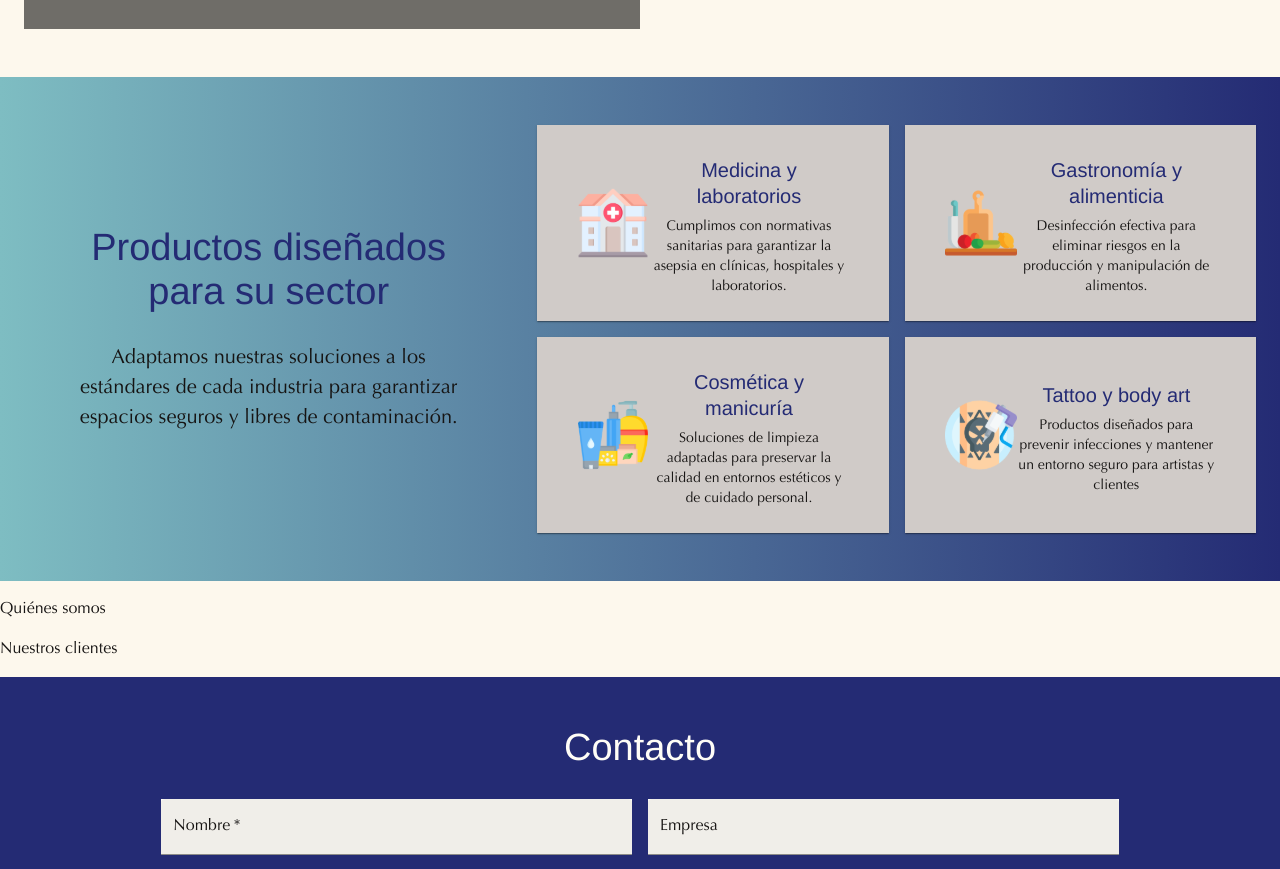
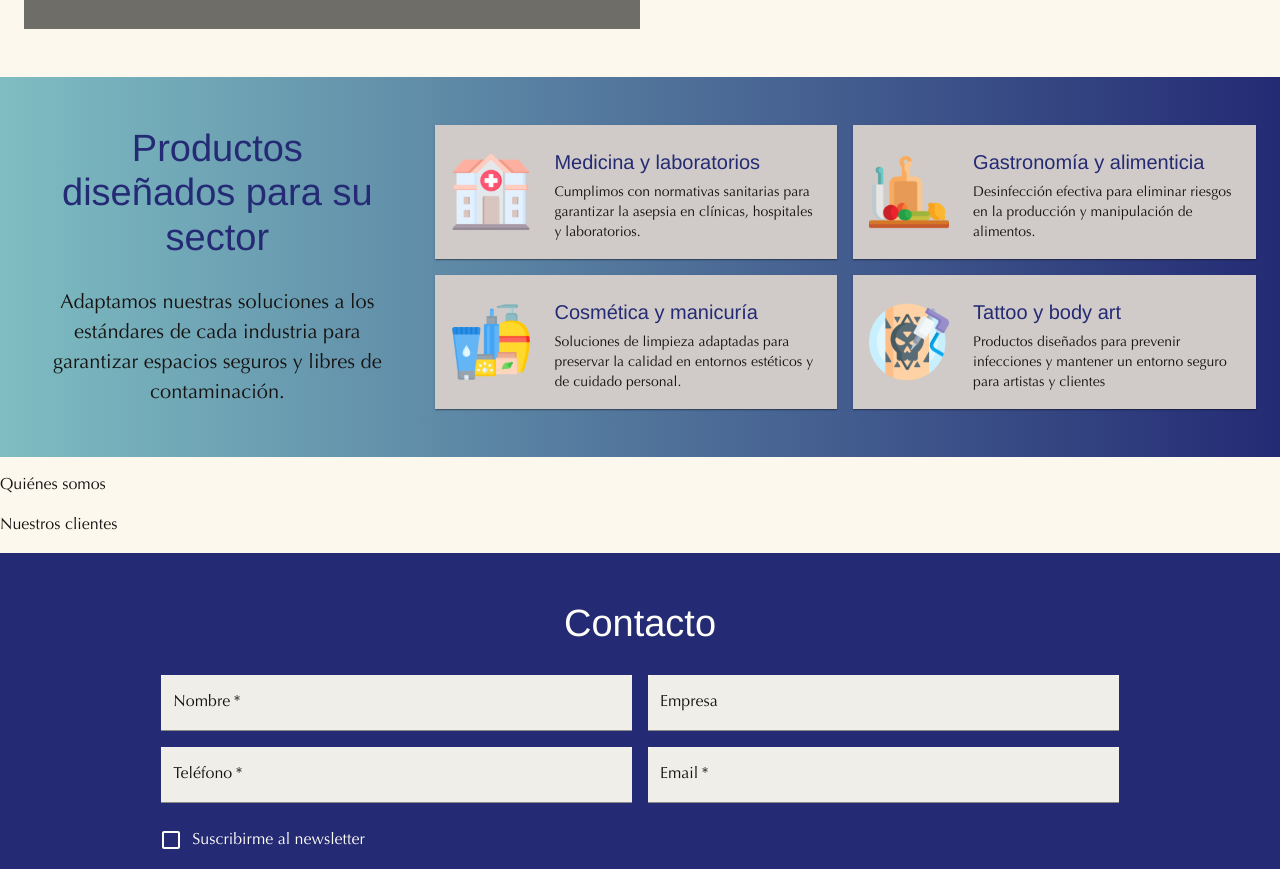
Before and after one commit to pazspera/liquid-sound-landing, a React (Vite) app: page / in a window 1280 px wide. Shown: the part 1360-2229 px from the top of the page. Built offline with nearby package versions, Linux system fonts and the light colour scheme; a web font is replaced by a local one.

Commit message:
Revisión layout CardSector

```diff
--- a/src/components/CardSector/CardSector.jsx
+++ b/src/components/CardSector/CardSector.jsx
@@ -13,11 +13,11 @@ export default function CardSector({card}) {
             flexDirection: { xs: "column", lg: "row" },
             alignItems: { xs: "center" },
             backgroundColor: theme.palette.custom.grayLight,
-            py: { xs: 3 },
-            px: { xs: 2, lg: 5 },
+            py: { xs: 2, xl: 3 },
+            px: { xs: 2, xl: 3 },
             boxShadow: 1,
             height: "100%",
-            justifyContent: { lg: "space-between" }
+            justifyContent: { lg: "space-between" },
           }}
         >
           <CardMedia
@@ -25,14 +25,14 @@ export default function CardSector({card}) {
             src={card.imgSrc}
             alt={card.imgAlt}
             sx={{
-              maxWidth: { xs: "72px" }
+              maxWidth: { xs: "72px", lg: "80px" }
             }}
           />
           <Box
             sx={{
               display: { lg: "flex" },
               flexDirection: { lg: "column" },
-              maxWidth: { xs: "240px", md: "320px" },
+              maxWidth: { xs: "240px", md: "85%", lg: "72%" },
             }}
           >
             <Typography
@@ -42,7 +42,7 @@ export default function CardSector({card}) {
               sx={{
                 color: theme.palette.text.secondary,
                 margin: "8px 0",
-                textAlign: "center"
+                textAlign: { xs: "center", lg: "start" }
               }}
             >
               {card.title}
@@ -51,7 +51,7 @@ export default function CardSector({card}) {
               variant="body2"
               component="p"
               sx={{
-                textAlign: { xs: "center" }
+                textAlign: { xs: "center", lg: "start" }
               }}
             >
               {card.text}
--- a/src/sections/ProductosSector/ProductosSector.jsx
+++ b/src/sections/ProductosSector/ProductosSector.jsx
@@ -43,11 +43,11 @@ export default function ProductosSector() {
         <Container maxWidth="xl" sx={{ py: theme.layout.sectionPadding }}>
           <Grid container >
             <Grid
-              size={{ xs: 12, lg: 5 }}
+              size={{ xs: 12, lg: 4, xl: 5 }}
               sx={{
                 marginBottom: { xs: "36px", lg: "0" },
                 display: { lg: "flex" },
-                px: { lg: 6 }
+                px: { lg: 2 }
               }}
             >
               <Box sx={{
@@ -77,7 +77,7 @@ export default function ProductosSector() {
                 </Typography>
               </Box>
             </Grid>
-            <Grid size={{ lg: 7 }}>
+            <Grid size={{ lg: 8, xl: 7 }}>
               <Grid container spacing={2} alignItems="stretch">
                 {cards.map((card)=>(
                   <CardSector card={card} key={card.id} />
```
